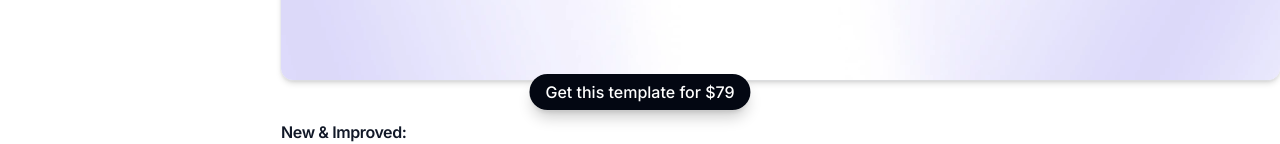
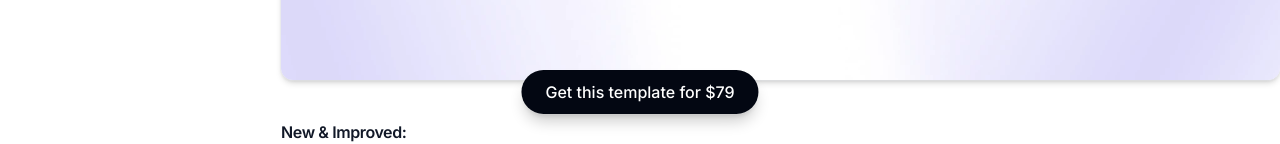
Before and after one commit to tremorlabs/template-database, a Next.js app: page /changelog in a window 1280 px wide. Shown: the part 656-800 px from the top of the page. Built offline with nearby package versions, Linux system fonts and the light colour scheme.

Commit message:
update banner

```diff
--- a/src/app/layout.tsx
+++ b/src/app/layout.tsx
@@ -48,7 +48,7 @@ function Banner() {
     <div className="fixed bottom-10 left-1/2 z-50 -translate-x-1/2 transition hover:-translate-y-px">
       <a
         href="https://blocks.tremor.so/templates"
-        className="rounded-full bg-gray-950 px-4 py-2 shadow-lg shadow-black/20 ring-1 ring-white/10 hover:bg-gray-900"
+        className="rounded-full bg-gray-950 px-6 py-3 shadow-lg shadow-black/20 ring-1 ring-white/10 hover:bg-gray-900"
       >
         <span className="font-medium text-white">
           Get this template for $79
```
